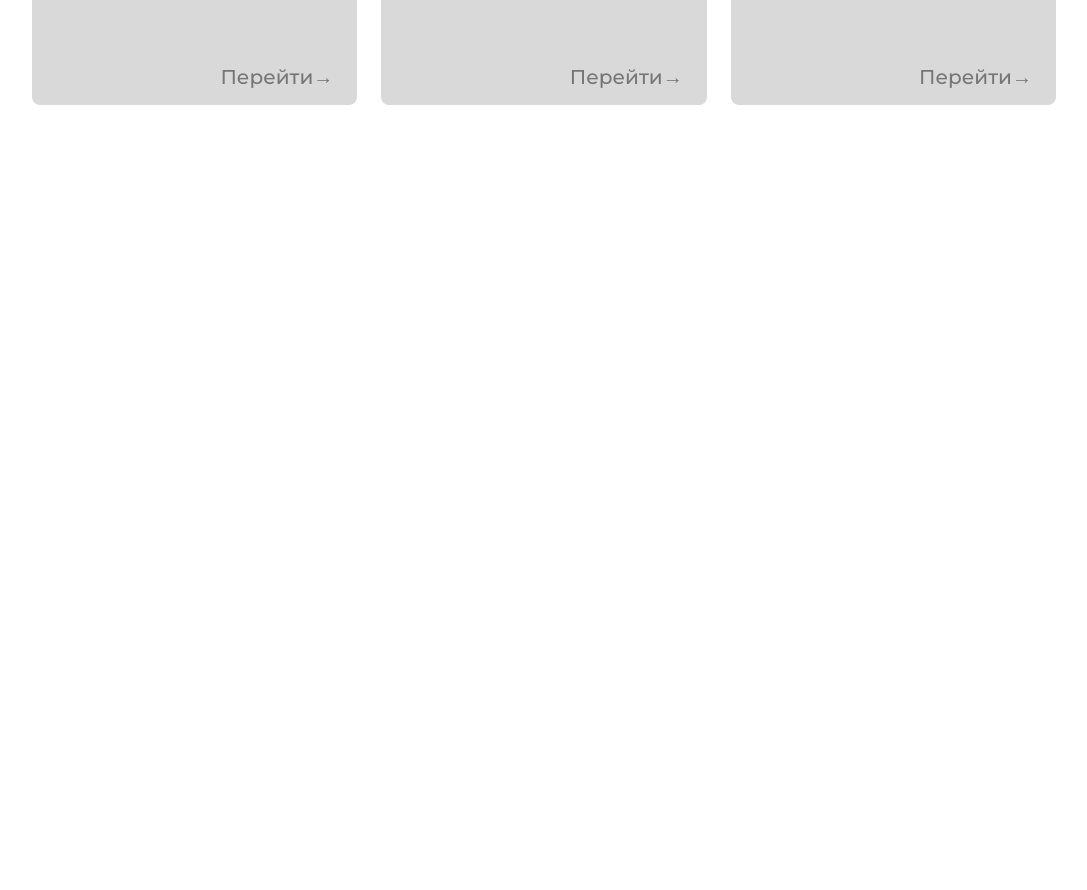
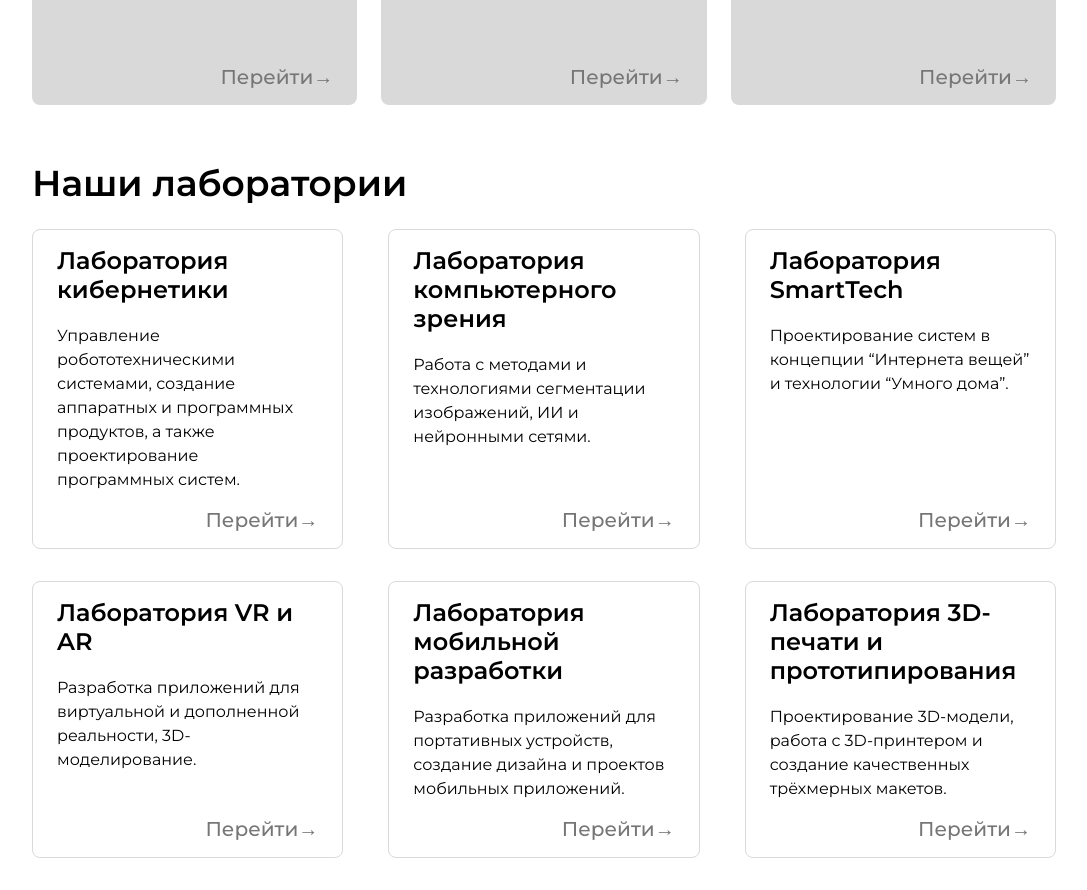
Before and after one commit to ifraimka1/skb, a React (Create React App) app: page /#/ in a window 1280 px wide. Shown: the part 1900-2790 px from the top of the page, without its empty margins (96-1183 px from the left). Before the commit the page ends 2037 px from the top, so only its background shows below. Built offline with nearby package versions, Linux system fonts and the light colour scheme.

Commit message:
Labs component for Main page + style renames

```diff
--- /dev/null
+++ b/src/components/Main/Labs.jsx
@@ -0,0 +1,59 @@
+import { Link } from 'react-router-dom';
+
+import './Labs.scss';
+
+function Labs() {
+    return (
+        <div className="block labs">
+            <div className="heading">
+                <h1>Наши лаборатории</h1>
+            </div>
+            <div className="row">
+                <Link className="card">
+                    <div className="text">
+                        <h2>Лаборатория кибернетики</h2>
+                        <p>Управление робототехническими системами, создание аппаратных и программных продуктов, а также проектирование программных систем.</p>
+                    </div>
+                    <div className="link-label">Перейти&rarr;</div>
+                </Link>
+                <Link to={`/labs`} className="card">
+                    <div className="text">
+                        <h2>Лаборатория компьютерного зрения</h2>
+                        <p>Работа с методами и технологиями сегментации изображений, ИИ и нейронными сетями.</p>
+                    </div>
+                    <div className="link-label">Перейти&rarr;</div>
+                </Link>
+                <Link to={`/labs`} className="card">
+                    <div className="text">
+                        <h2>Лаборатория SmartTech</h2>
+                        <p>Проектирование систем в концепции “Интернета вещей” и технологии “Умного дома”.</p>
+                    </div>
+                    <div className="link-label">Перейти&rarr;</div>
+                </Link>
+                <Link to={`/labs`} className="card">
+                    <div className="text">
+                        <h2>Лаборатория VR и AR</h2>
+                        <p>Разработка приложений для виртуальной и дополненной реальности, 3D-моделирование.</p>
+                    </div>
+                    <div className="link-label">Перейти&rarr;</div>
+                </Link>
+                <Link to={`/labs`} className="card">
+                    <div className="text">
+                        <h2>Лаборатория мобильной разработки</h2>
+                        <p>Разработка приложений для портативных устройств, создание дизайна и проектов мобильных приложений.</p>
+                    </div>
+                    <div className="link-label">Перейти&rarr;</div>
+                </Link>
+                <Link to={`/labs`} className="card">
+                    <div className="text">
+                        <h2>Лаборатория 3D-печати и прототипирования</h2>
+                        <p>Проектирование 3D-модели, работа с 3D-принтером и создание качественных трёхмерных макетов.</p>
+                    </div>
+                    <div className="link-label">Перейти&rarr;</div>
+                </Link>
+            </div>
+        </div>
+    );
+}
+
+export default Labs;
--- /dev/null
+++ b/src/components/Main/Labs.scss
@@ -0,0 +1,48 @@
+.labs {
+    .row {
+        display: flex;
+        flex-wrap: wrap;
+        justify-content: space-between;
+        row-gap: 32px;
+
+        .card {
+            display: flex;
+            flex-direction: column;
+            justify-content: space-between;
+
+            width: calc(100%/3 - 5em);
+            min-height: max-content;
+            padding: 16px 24px;
+
+            border-radius: 8px;
+            border-width: 1px;
+            border-style: solid;
+            border-color: #D9D9D9;
+
+            color: black;
+
+            .text {
+                h2 {
+                    margin-top: 0;
+                    font-size: 24px;
+                    font-weight: 600;
+                    line-height: 29px;
+                }
+
+                p {
+                    font-size: 16px;
+                    font-weight: 400;
+                    line-height: 24px;
+                }
+            }
+
+            .link-label {
+                text-align: right;
+                font-size: 20px;
+                font-weight: 500;
+                line-height: 24px;
+                color: #767676;
+            }
+        }
+    }
+}
--- a/src/components/Main/News.jsx
+++ b/src/components/Main/News.jsx
@@ -10,15 +10,15 @@ function News() {
                 <a href=''>Все новости</a>
             </div>
             <div className="row">
-                <div className="el">
+                <div className="card">
                     <div className="pic"></div>
                     Еще одна новость
                 </div>
-                <div className="el">
+                <div className="card">
                     <div className="pic"></div>
                     Новость поменьше
                 </div>
-                <div className="el">
+                <div className="card">
                     <div className="pic"></div>
                     Новость маленькая совсем жесть а текст какой длинный ого
                 </div>
--- a/src/components/Main/News.scss
+++ b/src/components/Main/News.scss
@@ -4,7 +4,7 @@
         justify-content: space-between;
         gap: 32px;
 
-        .el {
+        .card {
             width: 350px;
             margin-bottom: 1em;
 
--- a/src/components/Main/Projects.jsx
+++ b/src/components/Main/Projects.jsx
@@ -1,4 +1,4 @@
-//import { Link } from 'react-router-dom';
+import { Link } from 'react-router-dom';
 
 import './Projects.scss';
 
@@ -7,20 +7,20 @@ function Projects() {
         <div className="block projects">
             <div className="heading">
                 <h1>Наши проекты</h1>
-                <a href=''>Все проекты</a>
+                <Link to={`/projects`}>Все проекты</Link>
             </div>
             <div className="row">
-                <a className="big el btn" href="">
-                    <div className="text">Перейти&rarr;</div>
+                <a className="big card btn" href="">
+                    <div className="link-label">Перейти&rarr;</div>
                 </a>
-                <a className="el btn" href="">
-                    <div className="text">Перейти&rarr;</div>
+                <a className="card btn" href="">
+                    <div className="link-label">Перейти&rarr;</div>
                 </a>
-                <a className="el btn" href="">
-                    <div className="text">Перейти&rarr;</div>
+                <a className="card btn" href="">
+                    <div className="link-label">Перейти&rarr;</div>
                 </a>
-                <a className="el btn" href="">
-                    <div className="text">Перейти&rarr;</div>
+                <a className="card btn" href="">
+                    <div className="link-label">Перейти&rarr;</div>
                 </a>
             </div>
         </div>
--- a/src/components/Main/Projects.scss
+++ b/src/components/Main/Projects.scss
@@ -1,5 +1,4 @@
 .projects {
-    margin-bottom: 1em;
 
     .row {
         display: flex;
@@ -7,18 +6,18 @@
         justify-content: space-between;
         row-gap: 32px;
 
-        .el:first-of-type {
+        .card:first-of-type {
             width: 100%;
             aspect-ratio: 3;
         }
 
-        .el {
+        .card {
             position: relative;
             width: calc(100%/3 - 64px);
             aspect-ratio: 3/2;
             background-color: #D9D9D9;
 
-            .text {
+            .link-label {
                 position: absolute;
                 right: 24px;
                 bottom: 16px;
--- a/src/routes/Main.jsx
+++ b/src/routes/Main.jsx
@@ -1,5 +1,6 @@
 import News from '../components/Main/News';
-import Projects from '../components/Main/Projects'
+import Projects from '../components/Main/Projects';
+import Labs from '../components/Main/Labs';
 
 function Main() {
     return (
@@ -13,6 +14,7 @@ function Main() {
             <div className="content">
                 <News />
                 <Projects />
+                <Labs />
             </div>
         </>
     );
```
